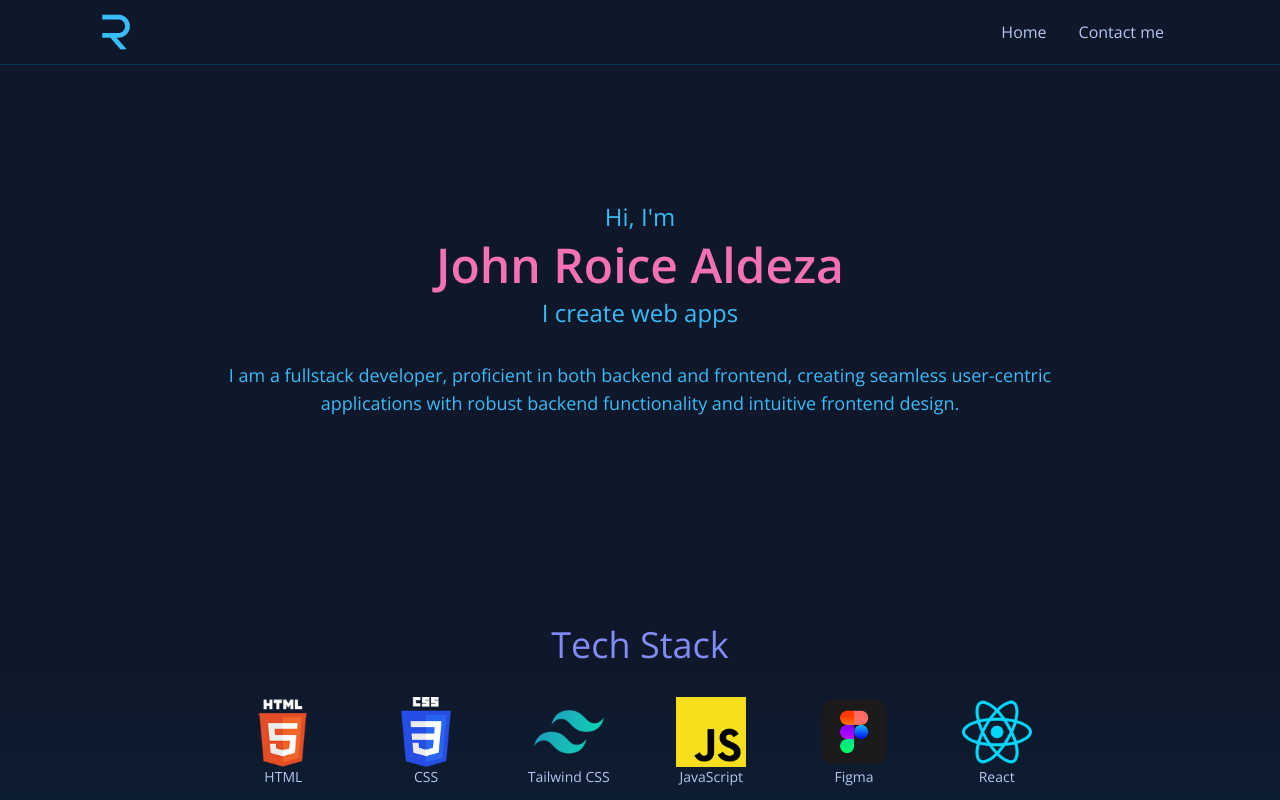
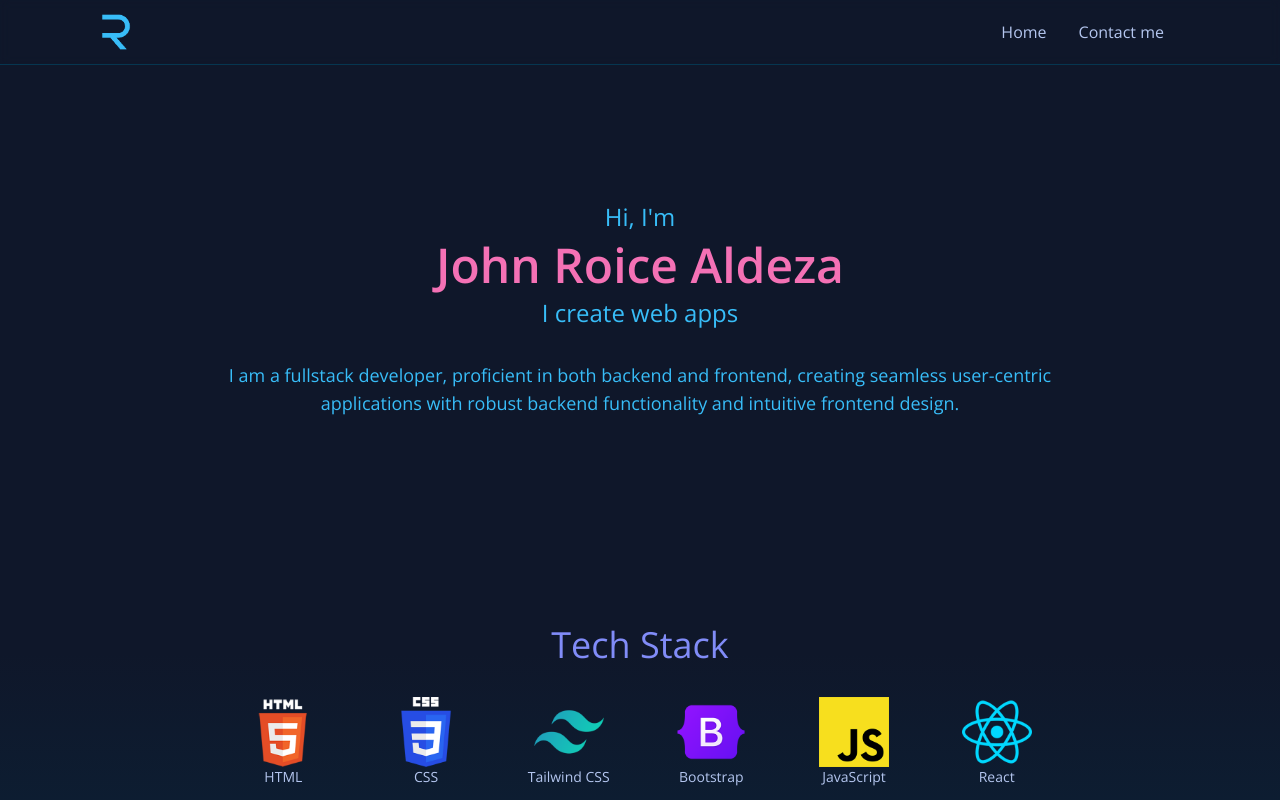
Before and after one commit to roiceee/portfolio, a Next.js app: page / in a window 1280 px wide. Shown: the top 800 px of the page. Built offline with nearby package versions, Linux system fonts and the light colour scheme.

Commit message:
replace figma with bootstrap

```diff
--- a/src/app/page.tsx
+++ b/src/app/page.tsx
@@ -10,11 +10,12 @@ import java from "public/java.png";
 import spring from "public/spring-icon.png";
 import mysql from "public/mysql.png";
 import postgres from "public/postgresql.png";
-import figma from "public/figma.png";
+import bootstrap from "public/bootstrap.png";
 import phraseapi from "public/phraseapi.png";
 import organize from "public/organize.png";
 import ProjectCard from "@/components/project-card/project-card";
 import PageContainer from "@/components/containers/page-container";
+import Link from "next/link";
 
 export default function Home() {
   return (
@@ -40,12 +41,12 @@ export default function Home() {
             label="Tailwind CSS"
             altText="Tailwind CSS"
           />
+          <TechstackCard imageSrc={bootstrap} label="Bootstrap" altText="Bootstrap" />
           <TechstackCard
             imageSrc={js}
             label="JavaScript"
             altText="JavaScript"
           />
-          <TechstackCard imageSrc={figma} label="Figma" altText="Figma" />
           <TechstackCard imageSrc={react} label="React" altText="React" />
           <TechstackCard imageSrc={nextjs} label="NextJs" altText="NextJs" />
           <TechstackCard
@@ -65,7 +66,7 @@ export default function Home() {
       </section>
       <section className="py-20">
         <h3 className="text-4xl mb-8 text-secondary">Projects</h3>
-        <div className="grid lg:grid-cols-2 gap-3">
+        <div className="grid md:grid-cols-2 gap-3">
           <ProjectCard
             imageSrc={organize}
             title="Organize"
@@ -86,9 +87,11 @@ export default function Home() {
         <h3 className="text-4xl mb-8 text-secondary">Let&apos;s build your ideas!</h3>
         <p>Feel free to reach me out anytime. I would be happy to collaborate with you.</p>
         <div className="mt-8">
-          <button className="btn btn-accent btn-outline btn-wide px-6">
-            Contact me!
-          </button>
+
+            <button className="btn btn-accent btn-outline btn-wide px-6">
+            <Link href={"/contact"}>Contact me!</Link>
+            </button>
+
         </div>
       </section>
       </PageContainer>
```
Also changed, not shown: public/bootstrap.png (added), public/figma.png (deleted).
